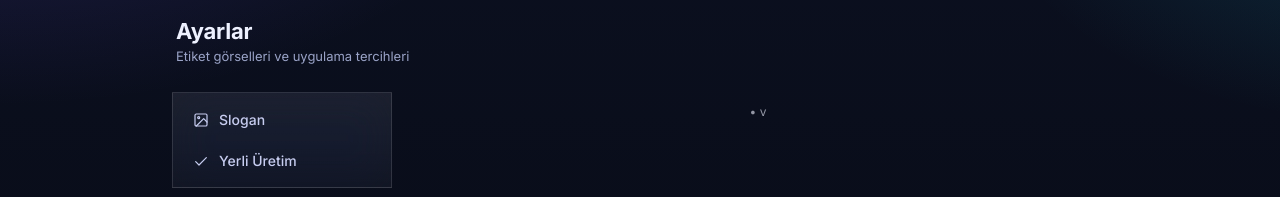
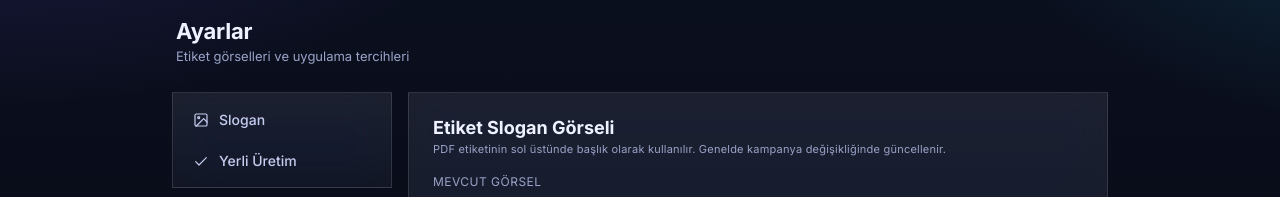
Before and after one commit to electroizm/web-etiket, a Django app: template dashboard/templates/dashboard/ayarlar_slogan.html in a window 1280 px wide. Shown: the part 114-311 px from the top of the page. Run offline with Django 5.2, Linux system fonts and the light colour scheme; the template is opened without the code that fills it: most values are stand-ins (such as "Sample title", 1, 10 or a date in 2020); some libraries are stand-ins or nearby versions.

Commit message:
Ayarlar kenar çubuğundaki sürüm alt yazısını kaldır
Telif/sürüm yalnız auth footer'larında kalsın (ayarlarda yersiz duruyordu).

Co-Authored-By: Claude Opus 4.8 <noreply@anthropic.com>
Claude-Session: https://claude.ai/code/session_01Xt2QWn6DLVkgZTzKFkKg4r

```diff
--- a/dashboard/templates/dashboard/_ayarlar_sidebar.html
+++ b/dashboard/templates/dashboard/_ayarlar_sidebar.html
@@ -21,6 +21,3 @@ active_tab değişkeni context'ten gelir ('slogan' / 'yerli_uretim').
     <span>Yerli Üretim</span>
   </a>
 </nav>
-<p class="ayarlar-surum" style="margin-top:12px;text-align:center;font-size:12px;opacity:.6;">
-  {{ APP_TELIF }} • v{{ APP_SURUM }}
-</p>
```
